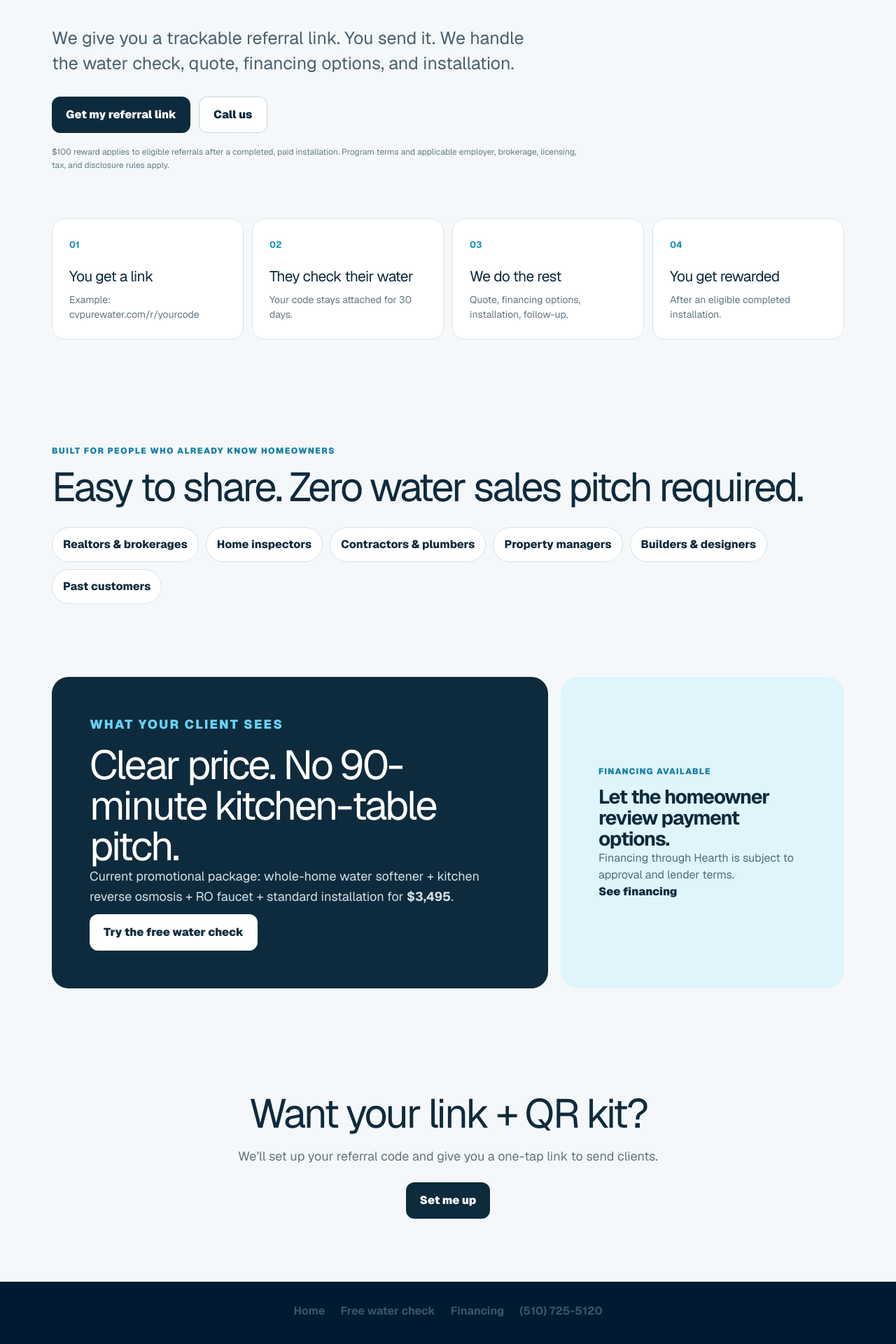
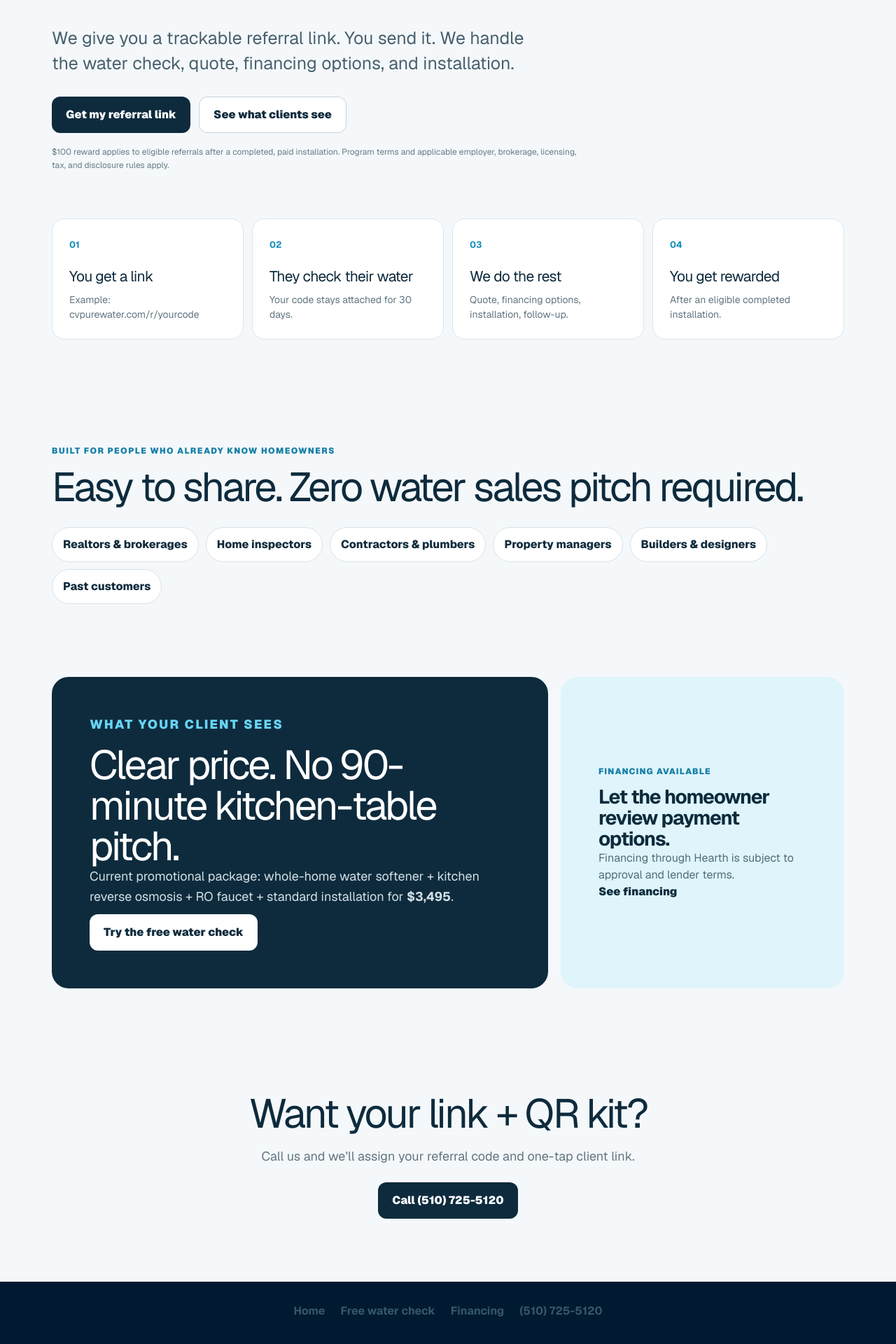
Before and after one commit to supremeprobuilders-art/central-valley-pure-water, a Next.js app: page /partners in a window 1280 px wide. Shown: the part 428-2348 px from the top of the page at 70% size. Built offline with nearby package versions, Linux system fonts and the light colour scheme.

Commit message:
Use confirmed phone CTA for partner setup

```diff
--- a/app/partners/page.tsx
+++ b/app/partners/page.tsx
@@ -38,10 +38,8 @@ export default function PartnersPage() {
           quote, financing options, and installation.
         </p>
         <div className={styles.actions}>
-          <a href="mailto:info@cvpurewater.com?subject=CV%20Pure%20Water%20Partner%20Link" className={styles.primary}>
-            Get my referral link
-          </a>
-          <a href={phoneHref} className={styles.secondary}>Call us</a>
+          <a href={phoneHref} className={styles.primary}>Get my referral link</a>
+          <Link href="/water-check" className={styles.secondary}>See what clients see</Link>
         </div>
         <p className={styles.finePrint}>
           $100 reward applies to eligible referrals after a completed, paid installation.
@@ -84,10 +82,8 @@ export default function PartnersPage() {
 
       <section className={styles.cta}>
         <h2>Want your link + QR kit?</h2>
-        <p>We’ll set up your referral code and give you a one-tap link to send clients.</p>
-        <a href="mailto:info@cvpurewater.com?subject=Set%20Up%20My%20CVPW%20Referral%20Code" className={styles.primary}>
-          Set me up
-        </a>
+        <p>Call us and we’ll assign your referral code and one-tap client link.</p>
+        <a href={phoneHref} className={styles.primary}>Call {phoneDisplay}</a>
       </section>
 
       <footer className={styles.footer}>
```
